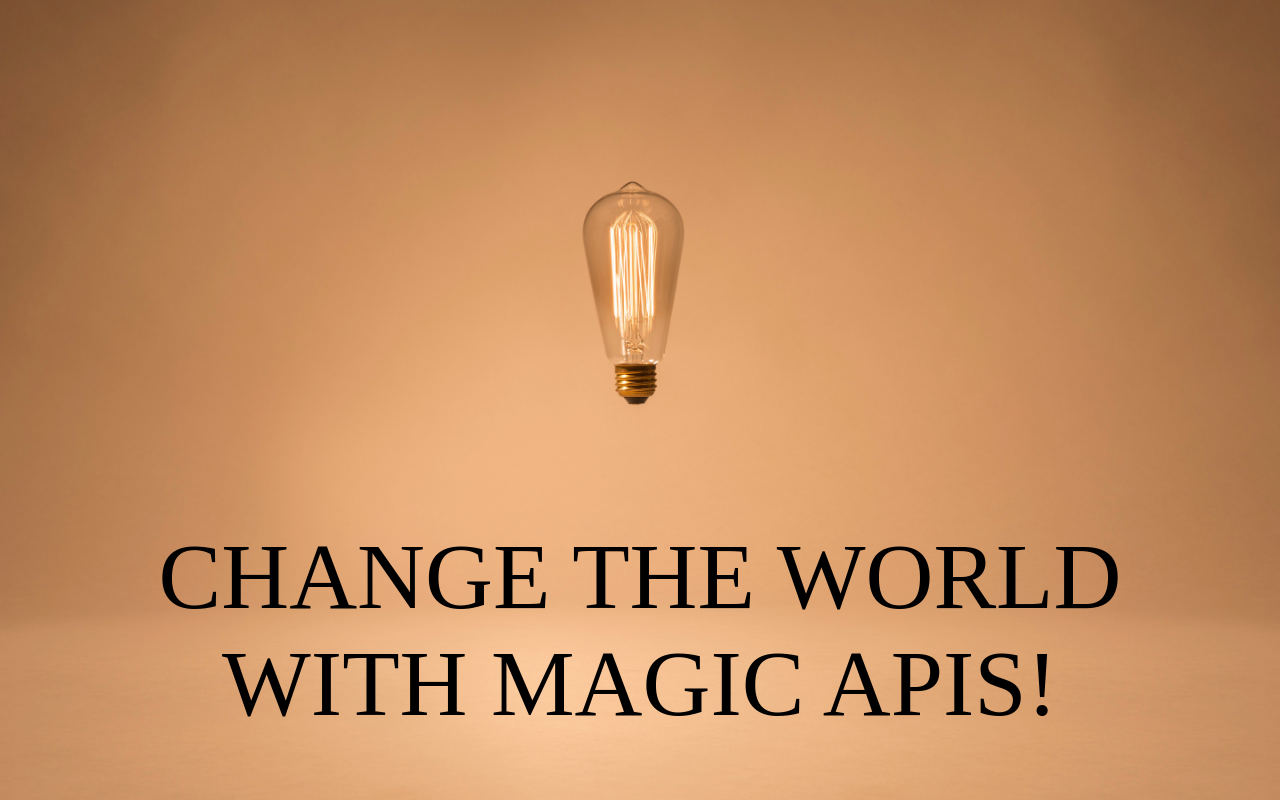
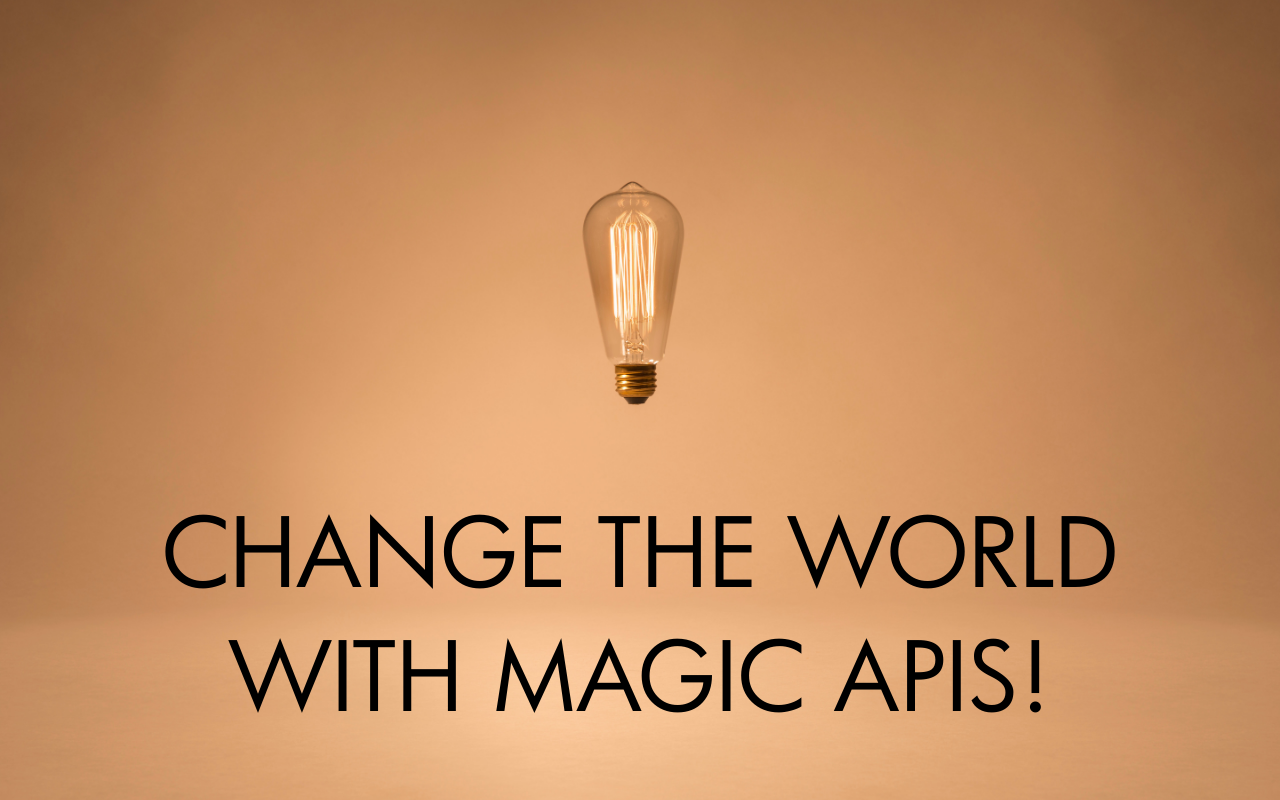
Before and after one commit to mvaldesdeleon/magic-apis, a plain HTML site: page index.html in a window 1280 px wide. Drawn offline with Linux system fonts and the light colour scheme.

Commit message:
Adds missing webfont.

```diff
--- a/style.css
+++ b/style.css
@@ -49,6 +49,13 @@
     font-style: normal;
 }
 
+@font-face {
+    font-family: 'Futura Book';
+    src: url('fonts/Futura-Book.ttf') format('truetype');
+    font-weight: normal;
+    font-style: normal;
+}
+
 body { font-family: 'Droid Serif'; }
 h1, h2, h3 {
     font-family: 'Yanone Kaffeesatz';
@@ -64,7 +71,7 @@ a, a:visited, a:hover, a:active { text-decoration: none; color: inherit; }
 
 /* Typeset */
 
-.remark-slide-content.typeset h1, .remark-slide-content.typeset h2, .remark-slide-content.typeset h3 { font-family: 'Futura Bk'; text-transform: uppercase; }
+.remark-slide-content.typeset h1, .remark-slide-content.typeset h2, .remark-slide-content.typeset h3 { font-family: 'Futura Book'; text-transform: uppercase; }
 
 /* Code */
 
```
Also changed, not shown: fonts/Futura-Book.ttf (added).
